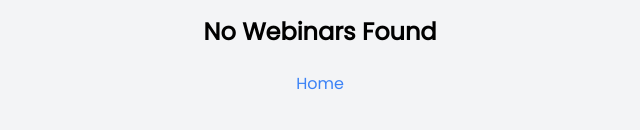
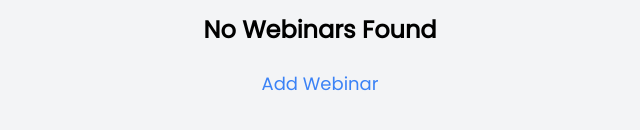
Before and after one commit to mohamedsamara/react-netlify-functions, a React (Vite) app: page /webinars in a window 1280 px wide. Shown: the part 344-474 px from the top of the page, without its empty margins (320-960 px from the left). Built offline with nearby package versions, Linux system fonts and the light colour scheme; no server answers.

Commit message:
fix: add webinars no-result link

```diff
--- a/src/pages/Webinars/index.tsx
+++ b/src/pages/Webinars/index.tsx
@@ -49,8 +49,8 @@ const Webinars = () => {
   if (!loading && webinars.length === 0)
     return (
       <NoResult title="No Webinars Found">
-        <Link to="/" className="block text-blue-500 mt-6">
-          Home
+        <Link to="/webinars/add" className="block text-blue-500 text-lg mt-6">
+          Add Webinar
         </Link>
       </NoResult>
     );
```
